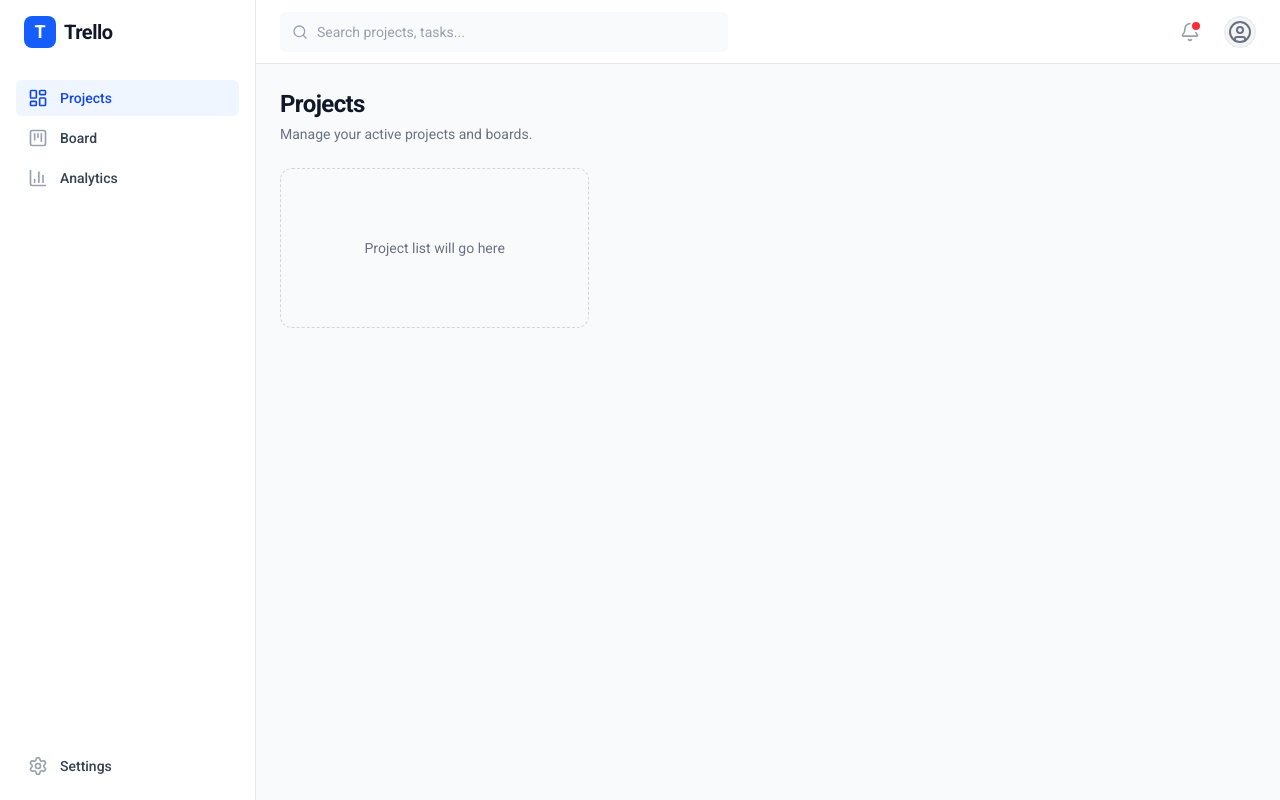
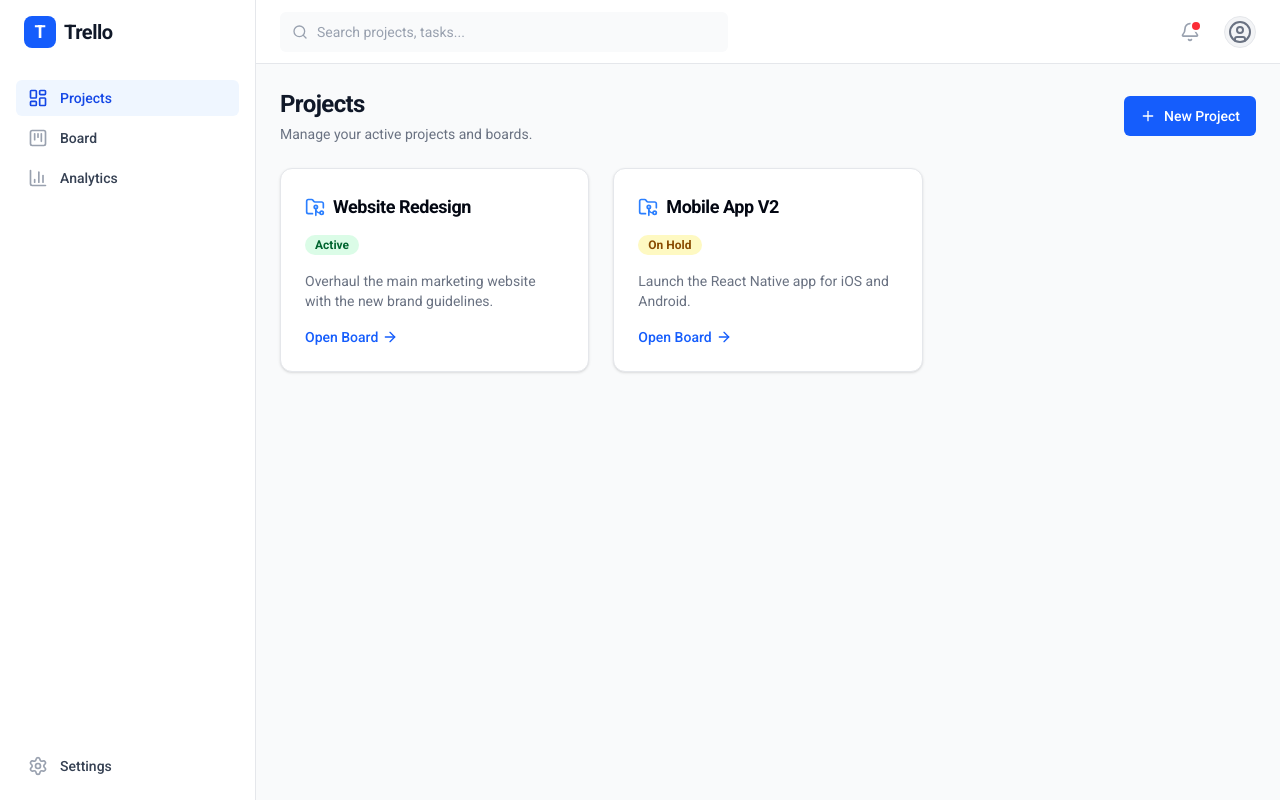
Before and after one commit to om-thinkwik/Trello-Kanban-Board-Task, a Next.js app: page / in a window 1280 px wide. Built offline with nearby package versions, Linux system fonts and the light colour scheme.

Commit message:
[feat] implement project dashboard with api integration

```diff
--- a/src/app/page.tsx
+++ b/src/app/page.tsx
@@ -1,16 +1,212 @@
+"use client";
+
+import { useState, useEffect } from "react";
+import Link from "next/link";
+import { Plus, FolderGit2, Trash2, ArrowRight } from "lucide-react";
+import { Project } from "@/types";
+import { Button } from "@/components/ui/Button";
+import { Card, CardHeader, CardTitle, CardContent } from "@/components/ui/Card";
+import { Badge } from "@/components/ui/Badge";
+import { Modal } from "@/components/ui/Modal";
+import { Input } from "@/components/ui/Input";
+import { Textarea } from "@/components/ui/Textarea";
+import { useToast } from "@/components/ui/Toast";
+
 export default function ProjectsPage() {
+  const { toast } = useToast();
+
+  const [projects, setProjects] = useState<Project[]>([]);
+  const [isLoading, setIsLoading] = useState(true);
+  const [error, setError] = useState<string | null>(null);
+
+  // Form State
+  const [isModalOpen, setIsModalOpen] = useState(false);
+  const [isSubmitting, setIsSubmitting] = useState(false);
+  const [formData, setFormData] = useState({ name: "", description: "" });
+
+  const fetchProjects = async () => {
+    try {
+      setIsLoading(true);
+      setError(null);
+      const res = await fetch("/api/projects");
+      if (!res.ok) throw new Error("Failed to fetch projects");
+      const json = await res.json();
+      setProjects(json.data);
+    } catch (err) {
+      setError("Failed to load projects. Please try again later.");
+    } finally {
+      setIsLoading(false);
+    }
+  };
+
+  useEffect(() => {
+    fetchProjects();
+  }, []);
+
+  const handleCreateProject = async (e: React.FormEvent) => {
+    e.preventDefault();
+    if (!formData.name.trim() || !formData.description.trim()) {
+      toast({ title: "Error", description: "All fields are required.", type: "error" });
+      return;
+    }
+
+    try {
+      setIsSubmitting(true);
+      const res = await fetch("/api/projects", {
+        method: "POST",
+        headers: { "Content-Type": "application/json" },
+        body: JSON.stringify(formData),
+      });
+
+      if (!res.ok) throw new Error("Failed to create project");
+
+      const newProject = await res.json();
+      setProjects((prev) => [...prev, newProject.data]);
+      setIsModalOpen(false);
+      setFormData({ name: "", description: "" });
+      toast({ title: "Success", description: "Project created successfully!", type: "success" });
+    } catch (err) {
+      toast({ title: "Error", description: "Could not create project.", type: "error" });
+    } finally {
+      setIsSubmitting(false);
+    }
+  };
+
+  const handleDeleteProject = async (id: string, e: React.MouseEvent) => {
+    e.preventDefault(); // prevent navigation since card is wrapped in a link
+
+    if (!confirm("Are you sure you want to delete this project?")) return;
+
+    // Optimistic UI update
+    const previousProjects = [...projects];
+    setProjects((prev) => prev.filter((p) => p.id !== id));
+
+    try {
+      const res = await fetch(`/api/projects/${id}`, { method: "DELETE" });
+      if (!res.ok) throw new Error("Failed to delete");
+      toast({ title: "Deleted", description: "Project has been removed." });
+    } catch (err) {
+      // Revert on error
+      setProjects(previousProjects);
+      toast({ title: "Error", description: "Could not delete project.", type: "error" });
+    }
+  };
+
   return (
-    <div className="space-y-6">
-      <div>
-        <h1 className="text-2xl font-bold tracking-tight text-gray-900">Projects</h1>
-        <p className="text-sm text-gray-500 mt-1">Manage your active projects and boards.</p>
+    <div className="space-y-6 max-w-6xl mx-auto">
+      <div className="flex flex-col sm:flex-row sm:items-center justify-between gap-4">
+        <div>
+          <h1 className="text-2xl font-bold tracking-tight text-gray-900">Projects</h1>
+          <p className="text-sm text-gray-500 mt-1">Manage your active projects and boards.</p>
+        </div>
+        <Button onClick={() => setIsModalOpen(true)} className="w-full sm:w-auto">
+          <Plus className="mr-2 h-4 w-4" /> New Project
+        </Button>
       </div>
-      <div className="grid gap-6 sm:grid-cols-2 lg:grid-cols-3">
-        {/* Placeholder for project cards */}
-        <div className="h-40 rounded-xl border border-dashed border-gray-300 bg-gray-50 flex items-center justify-center">
-          <p className="text-sm text-gray-500">Project list will go here</p>
+
+      {/* ERROR STATE */}
+      {error && (
+        <div className="rounded-md bg-red-50 p-4 border border-red-200">
+          <div className="flex">
+            <div className="ml-3">
+              <h3 className="text-sm font-medium text-red-800">Error Loading Data</h3>
+              <div className="mt-2 text-sm text-red-700"><p>{error}</p></div>
+              <div className="mt-4">
+                <Button variant="danger" size="sm" onClick={fetchProjects}>Try Again</Button>
+              </div>
+            </div>
+          </div>
         </div>
-      </div>
+      )}
+
+      {/* LOADING STATE */}
+      {isLoading && !error && (
+        <div className="grid gap-6 sm:grid-cols-2 lg:grid-cols-3">
+          {[1, 2, 3].map((i) => (
+            <Card key={i} className="animate-pulse">
+              <CardHeader className="h-24 bg-gray-100 rounded-t-xl" />
+              <CardContent className="h-20 bg-gray-50 rounded-b-xl" />
+            </Card>
+          ))}
+        </div>
+      )}
+
+      {/* DATA STATE */}
+      {!isLoading && !error && projects.length > 0 && (
+        <div className="grid gap-6 sm:grid-cols-2 lg:grid-cols-3">
+          {projects.map((project) => (
+            <Link key={project.id} href={`/board?projectId=${project.id}`} className="group block focus:outline-none">
+              <Card className="h-full transition-all hover:shadow-md hover:border-blue-200 focus-visible:ring-2 focus-visible:ring-blue-500">
+                <CardHeader className="pb-4">
+                  <div className="flex justify-between items-start">
+                    <div className="flex items-center gap-2">
+                      <FolderGit2 className="h-5 w-5 text-blue-500" />
+                      <CardTitle className="text-lg group-hover:text-blue-600 transition-colors">
+                        {project.name}
+                      </CardTitle>
+                    </div>
+                    <button
+                      onClick={(e) => handleDeleteProject(project.id, e)}
+                      className="text-gray-400 hover:text-red-500 p-1 -mr-1 rounded opacity-0 group-hover:opacity-100 transition-opacity focus:opacity-100"
+                    >
+                      <Trash2 className="h-4 w-4" />
+                    </button>
+                  </div>
+                  <Badge
+                    variant={project.status === "active" ? "success" : "warning"}
+                    className="mt-2 w-fit"
+                  >
+                    {project.status === "active" ? "Active" : "On Hold"}
+                  </Badge>
+                </CardHeader>
+                <CardContent>
+                  <p className="text-sm text-gray-500 line-clamp-2">{project.description}</p>
+                  <div className="mt-4 flex items-center text-sm font-medium text-blue-600">
+                    Open Board <ArrowRight className="ml-1 h-4 w-4 group-hover:translate-x-1 transition-transform" />
+                  </div>
+                </CardContent>
+              </Card>
+            </Link>
+          ))}
+        </div>
+      )}
+
+      {/* EMPTY STATE */}
+      {!isLoading && !error && projects.length === 0 && (
+        <div className="flex flex-col items-center justify-center rounded-xl border border-dashed border-gray-300 bg-gray-50 py-16 px-4 text-center">
+          <FolderGit2 className="mx-auto h-12 w-12 text-gray-400" />
+          <h3 className="mt-4 text-lg font-semibold text-gray-900">No projects yet</h3>
+          <p className="mt-2 text-sm text-gray-500 max-w-sm mx-auto">
+            Get started by creating a new project. Each project comes with its own Kanban board.
+          </p>
+          <Button onClick={() => setIsModalOpen(true)} className="mt-6">
+            <Plus className="mr-2 h-4 w-4" /> Create Project
+          </Button>
+        </div>
+      )}
+
+      {/* CREATE MODAL */}
+      <Modal isOpen={isModalOpen} onClose={() => setIsModalOpen(false)} title="Create New Project">
+        <form onSubmit={handleCreateProject} className="space-y-4">
+          <Input
+            label="Project Name"
+            placeholder="e.g., Marketing Website"
+            value={formData.name}
+            onChange={(e) => setFormData({ ...formData, name: e.target.value })}
+            autoFocus
+          />
+          <Textarea
+            label="Description"
+            placeholder="What is this project about?"
+            value={formData.description}
+            onChange={(e) => setFormData({ ...formData, description: e.target.value })}
+          />
+          <div className="flex justify-end gap-3 pt-4 border-t border-gray-100">
+            <Button type="button" variant="ghost" onClick={() => setIsModalOpen(false)}>Cancel</Button>
+            <Button type="submit" isLoading={isSubmitting}>Create Project</Button>
+          </div>
+        </form>
+      </Modal>
     </div>
   );
 }
```
